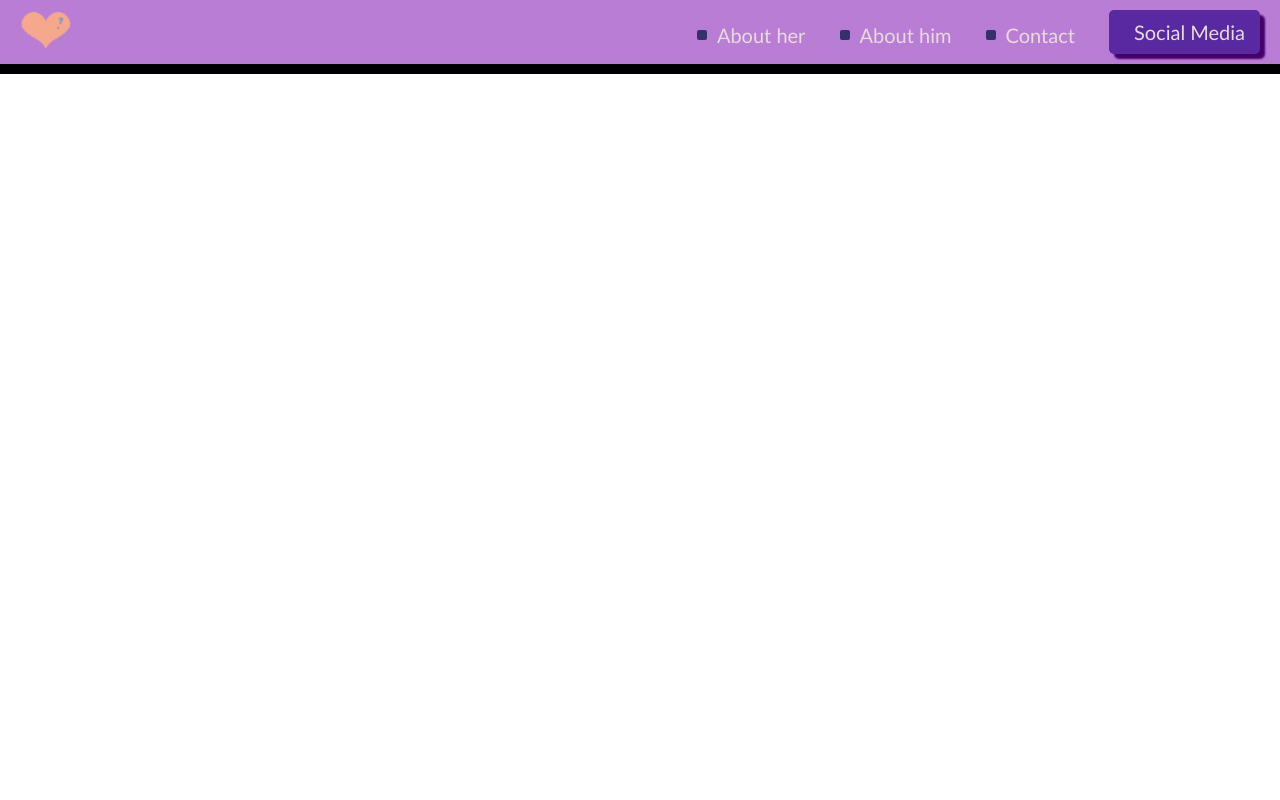
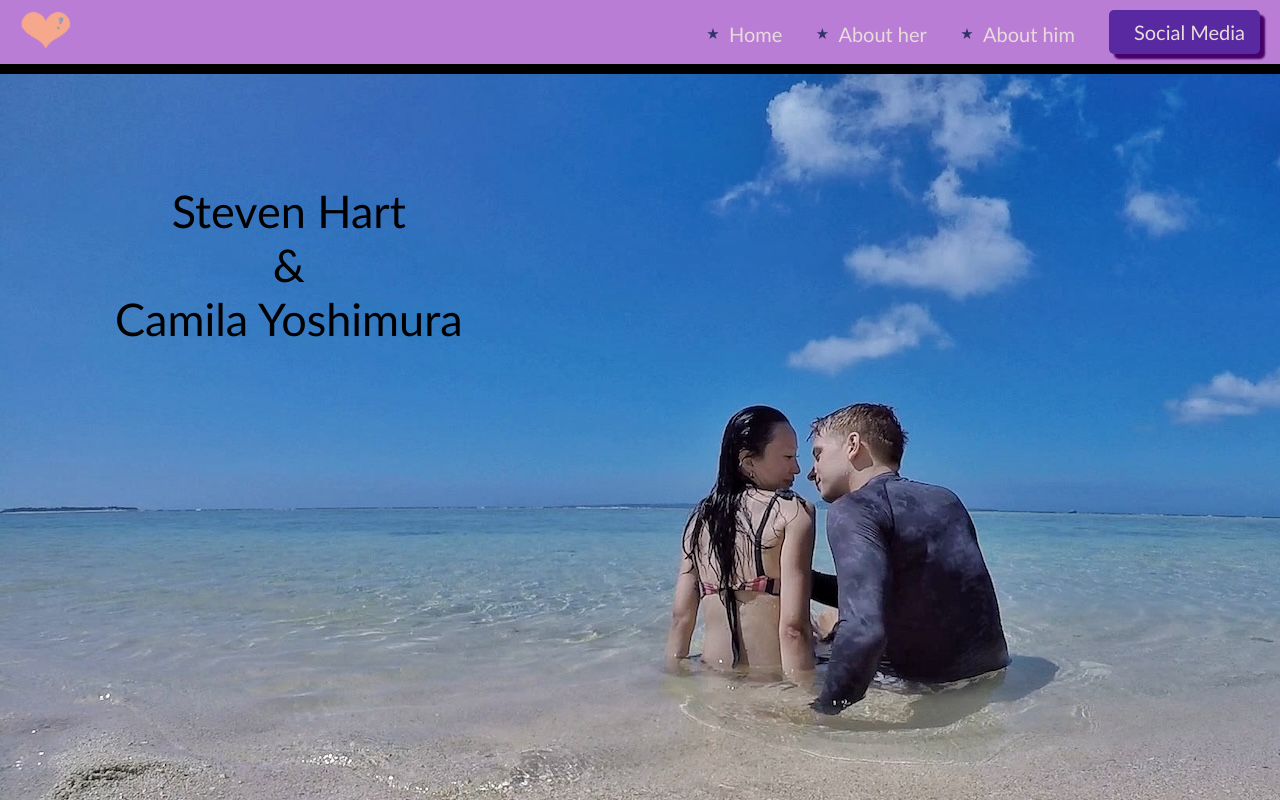
Before and after one commit to mitchaan/aboutme, a plain HTML site: page index.html in a window 1280 px wide. Drawn offline with Linux system fonts and the light colour scheme.

Commit message:
add style body

```diff
--- a/index.html
+++ b/index.html
@@ -16,14 +16,16 @@
     <img id="logo" src="assets/img/oi.png" alt="heart figure" height="40px">
 
     <nav>
+        <a href="">Home</a>
         <a href=""> About her</a>
         <a href=""> About him</a>
-        <a href=""> Contact</a>
         <a id="button" href=""> Social Media</a>
     </nav>
 
     </header>
 
+    <p>Steven Hart <br>&</br> Camila Yoshimura</p>
+
 </body>
 
 </html>
--- a/style.css
+++ b/style.css
@@ -2,6 +2,9 @@
 body {
 
     font-family: 'Gill Sans', 'Gill Sans MT', Calibri, 'Trebuchet MS', sans-serif;
+    background-image: url(assets/img/backg.jpg);
+    background-repeat: no-repeat;
+
 
 
 }
@@ -34,16 +37,23 @@ a {
     font-size: 20px;
     font-weight: 500;
     margin-right: 30px;
+    transition: .4s;
 
+}
+
+a:hover {
+    color: rgb(50, 50, 108);
 }
 
 a:before {
     content: "";
     background-color: rgb(50, 50, 108);
-    width: 10px;
-    height: 10px;
+    width: 12px;
+    height: 12px;
     margin-right: 10px;
     border-radius: 2px;
+    clip-path: polygon(50% 0%, 61% 35%, 98% 35%, 68% 57%, 79% 91%, 50% 70%, 21% 91%, 32% 57%, 2% 35%, 39% 35%);
+
 }
 
 #button {
@@ -53,4 +63,22 @@ a:before {
     box-shadow: 5px 5px 2px rgb(69, 1, 105);
     margin-right: 0;
     border-radius: 5px;
+    transition: .4s;
 }
+
+#button:hover {
+    background-color: rgb(158, 132, 180);
+    color: rgb(50, 50, 108);
+
+}
+
+p {
+    font-size: 45px;
+
+    display: inline-block;
+    padding: 10px 15px;
+    margin-top: 100px;
+    margin-left: 100px;
+    text-align: center;
+    border-radius: 10px;
+}
```
Also changed, not shown: assets/img/backg.jpg (added), assets/img/button.jpg (added).
